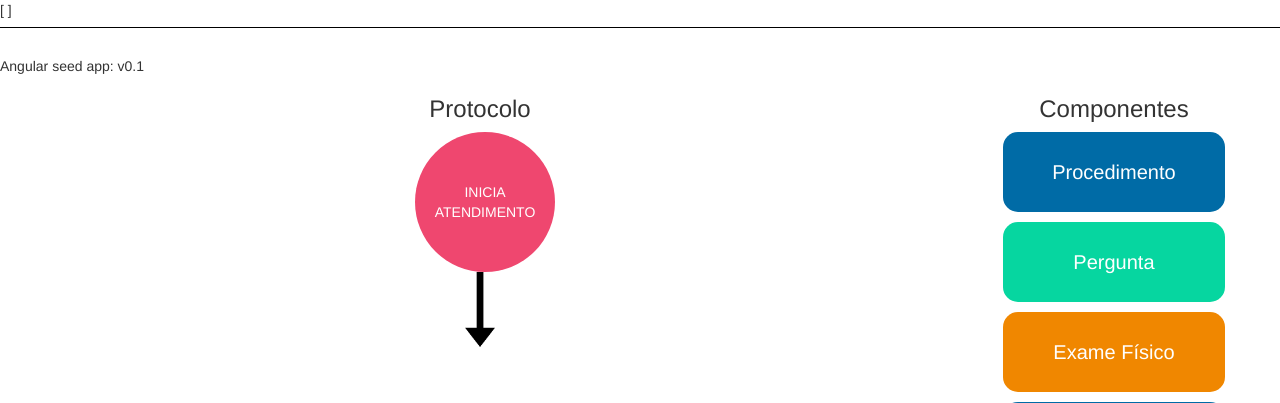
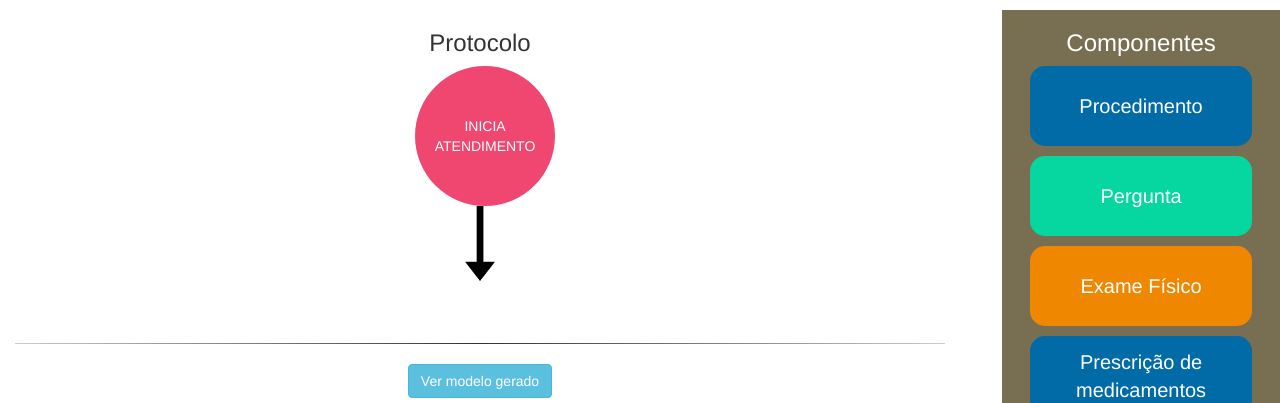
Before and after one commit to marcio133/fluxProtocolApp, a website: page app/index.html at #!/home in a window 1280 px wide. Shown: the top 403 px of the page. Drawn offline with nearby package versions, Linux system fonts and the light colour scheme.

Commit message:
melhorias de UX

```diff
--- a/app/app.css
+++ b/app/app.css
@@ -1,30 +1,4 @@
 /* app css stylesheet */
-
-* {}
-
-.menu {
-    list-style: none;
-    border-bottom: 0.1em solid black;
-    margin-bottom: 2em;
-    padding: 0 0 0.5em;
-}
-
-.menu:before {
-    content: "[";
-}
-
-.menu:after {
-    content: "]";
-}
-
-.menu>li {
-    display: inline;
-}
-
-.menu>li+li:before {
-    content: "|";
-    padding-right: 0.3em;
-}
 
 
 /***************************** Dropzone Styling *****************************/
@@ -360,11 +334,27 @@ textarea:focus {
 }
 
 .side-menu {
+    height: 100%;
+    background-color: #786F52 !important;
+    color: #fff;
+    right: 0px;
     position: fixed;
+}
+
+.hr-one {
+    border: 0;
+    height: 1px;
+    background: #333;
+    background-image: linear-gradient(to right, #ccc, #333, #ccc);
+}
+
+.margin-bottom-30 {
+    margin-bottom: 30px;
 }
 
 @media(max-height: 662px) {
     .side-menu {
+        right: 0px;
         position: relative;
     }
 }
--- a/app/home/home-controller.js
+++ b/app/home/home-controller.js
@@ -81,6 +81,10 @@ angular.module('myApp').controller('HomeController', function($scope) {
         $(id).focus();
     }
 
+    $scope.showModel = function() {
+        $scope.showM = !$scope.showM;
+    }
+
     $scope.$watch('model', function(model) {
         $scope.modelAsJson = angular.toJson(model, true);
     }, true);
--- a/app/home/home.html
+++ b/app/home/home.html
@@ -119,13 +119,24 @@
                     </div>
                 </div>
             </div>
-            <h2>Generated Model</h2>
-            <pre>{{modelAsJson}}</pre>
+
+            <hr class="hr-one">
+            <div class="margin-bottom-30">
+                <div class="text-center">
+                    <button class="btn btn-info" ng-click="showModel()">{{showM ? 'Esconder Modelo' : 'Ver modelo gerado' }}</button>
+                </div>
+                <div ng-show="showM">
+                    <h2>Modelo</h2>
+                    <pre>{{modelAsJson}}</pre>
+                </div>
+            </div>
+
+
         </div>
         <!-- Sidebar -->
         <!-- The toolbox only allows to copy objects, not move it. After a new
                  element was created, dnd-copied is invoked and we generate the next id -->
-        <div class="col-md-3 col-sm-3">
+        <div class="col-md-3 col-sm-3 ">
             <div class="toolbox box box-grey box-padding side-menu">
                 <h3 class="text-center">Componentes</h3>
                 <ul class="options nav nav-pills nav-stacked">
--- a/app/index.html
+++ b/app/index.html
@@ -26,7 +26,6 @@
     <!--[if lt IE 7]>
       <p class="browsehappy">You are using an <strong>outdated</strong> browser. Please <a href="http://browsehappy.com/">upgrade your browser</a> to improve your experience.</p>
   <![endif]-->
-    <div>Angular seed app: v<span app-version></span></div>
     <div ui-view></div>
 
     <!-- In production use:
```
